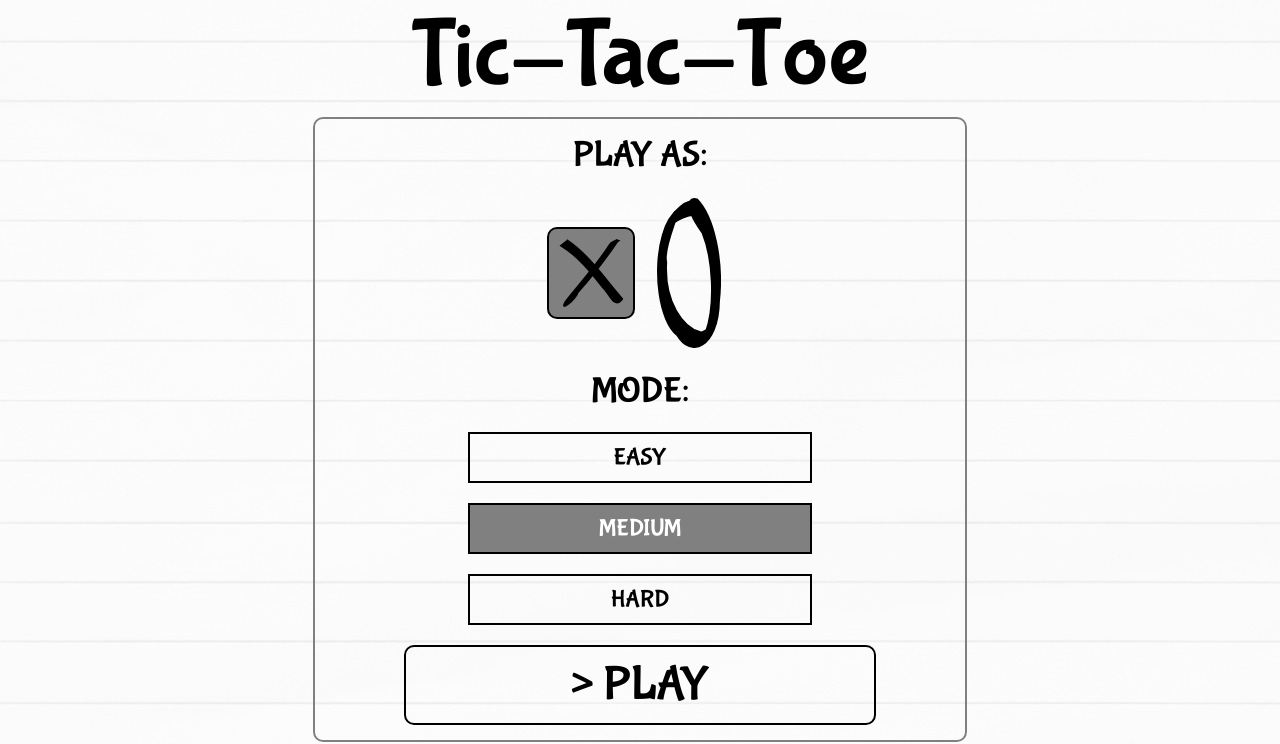
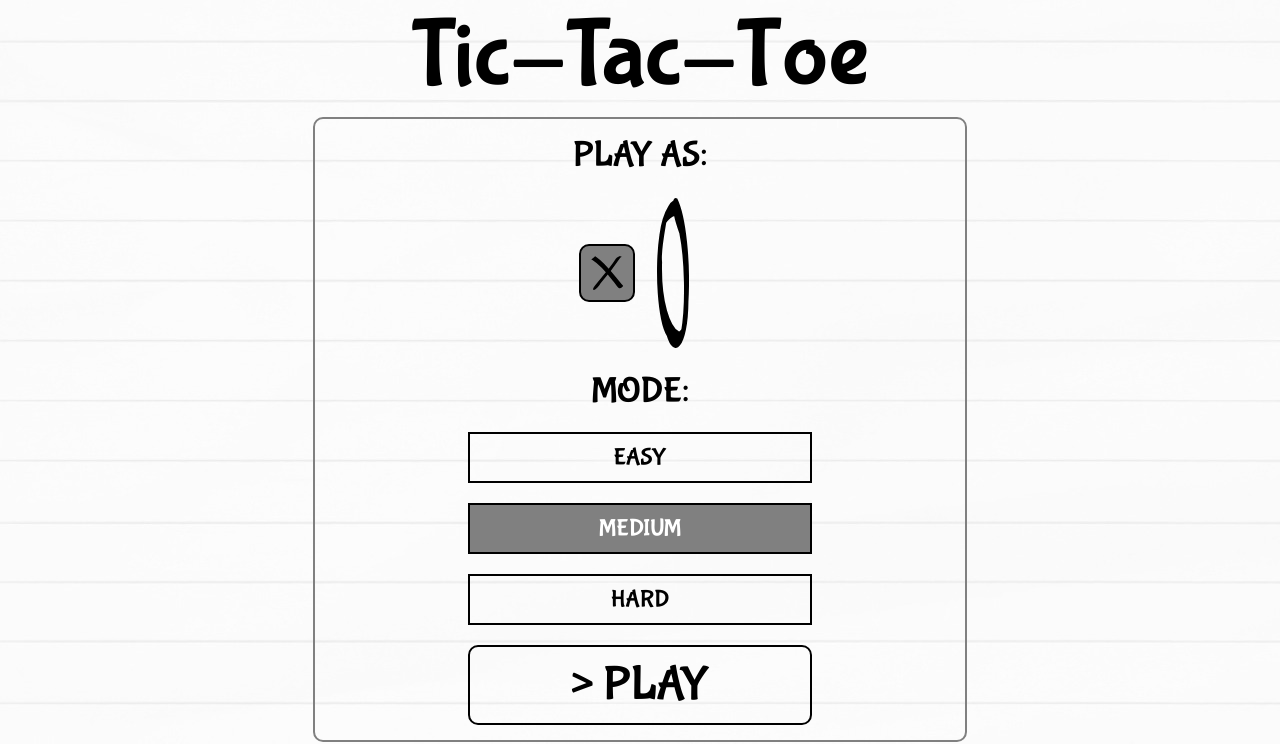
Before and after one commit to AndreyGermanov/tictactoe, a plain HTML site: page index.html in a window 1280 px wide. Shown: the top 744 px of the page. Drawn offline with Linux system fonts and the light colour scheme.

Commit message:
UI fixes

```diff
--- a/styles.css
+++ b/styles.css
@@ -245,13 +245,14 @@ a:hover {
     flex-direction:row;
     justify-content: center;
     align-items: center;
+    width:50%;
 }
 .start_btn {
     display:flex;
     flex-direction:row;
     justify-content: center;
     align-items: center;
-    width:70%;
+    width:50%;
     font-family: TicTacToe;
     font-size:48px;
     padding:10px;
```
